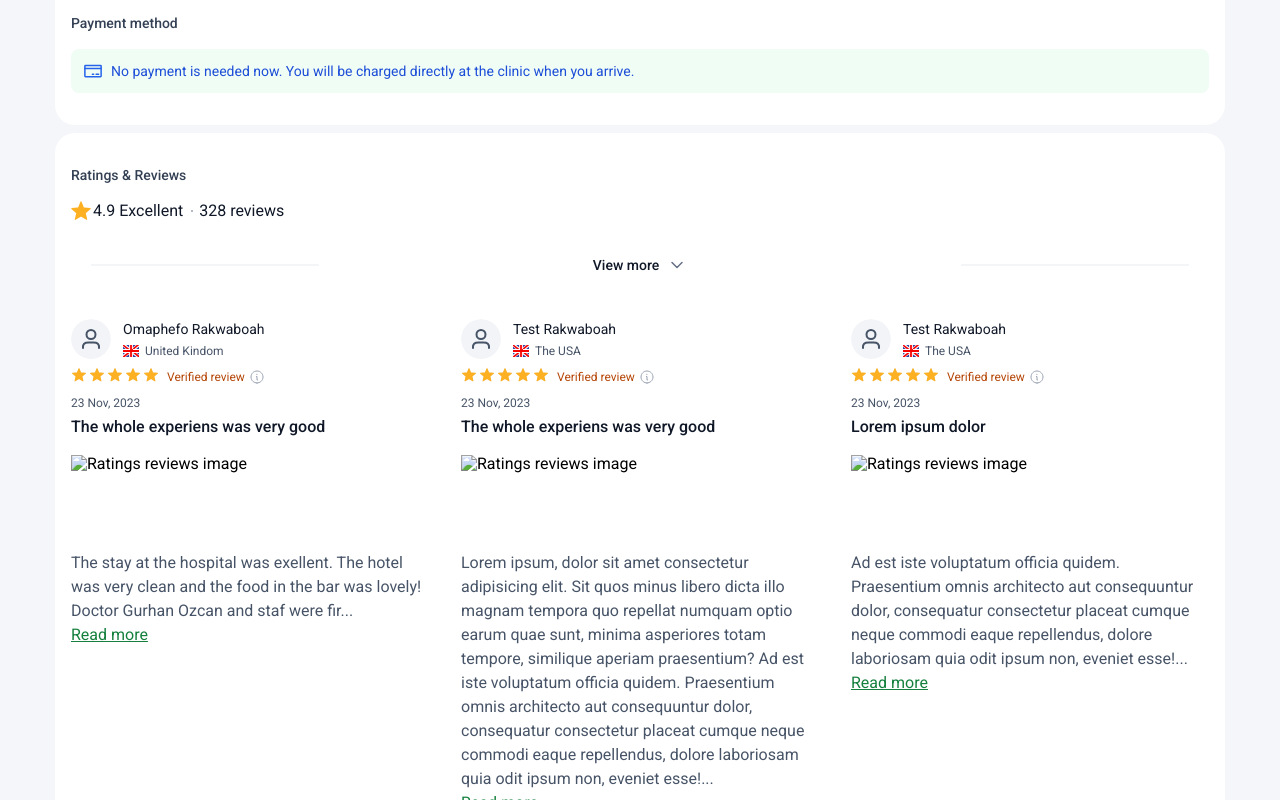
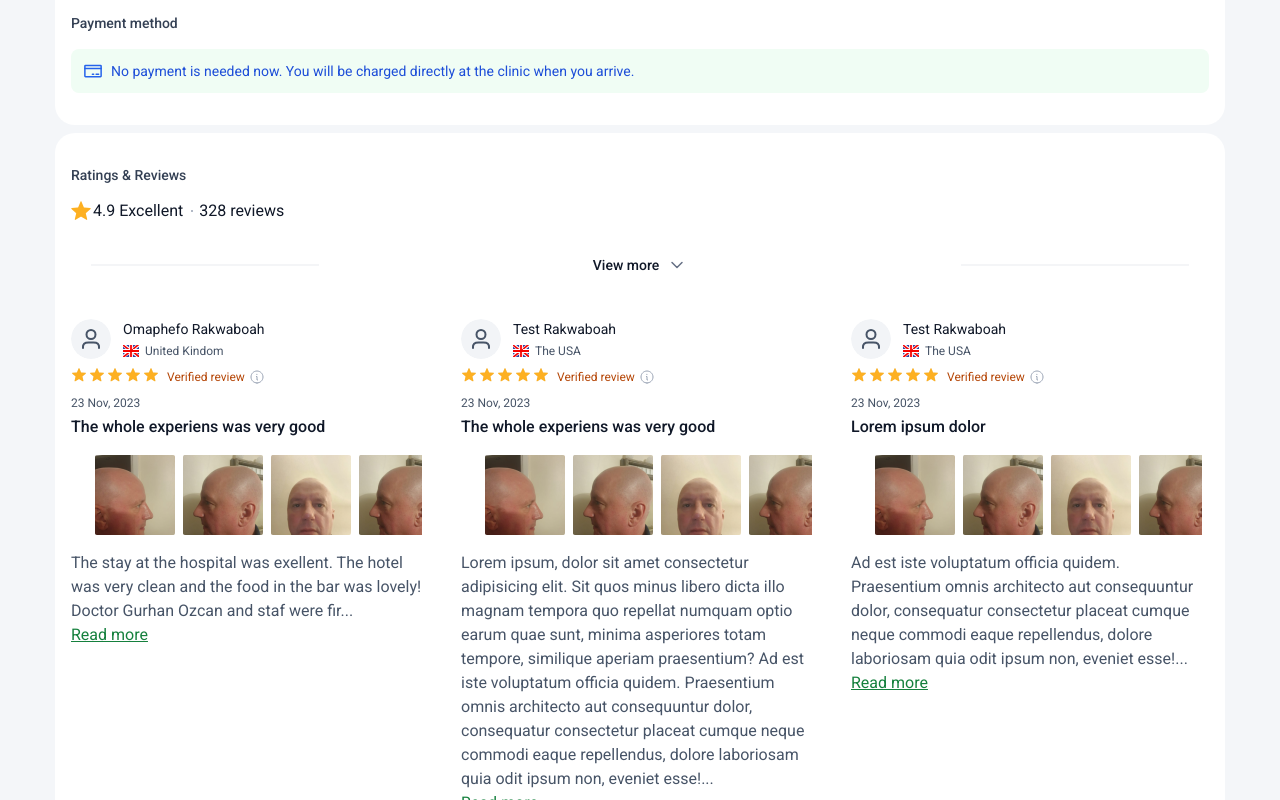
Before and after one commit to TarasDovzhenkoUa/test-bookimed, a website: page index.html in a window 1280 px wide. Shown: the part 1369-2169 px from the top of the page. Drawn offline with nearby package versions, Linux system fonts and the light colour scheme; the site is published under a folder, as on GitHub Pages, so addresses that start at the root find nothing.

Commit message:
fix image folder

```diff
--- a/index.html
+++ b/index.html
@@ -199,7 +199,7 @@
                         <path d="M49.1041 3.52912C48.8861 2.67279 48.0145 2.15335 47.1638 2.39269C31.6167 6.76721 18.2759 16.8676 9.85004 30.6926C1.14623 44.9736 -1.62164 62.0943 2.13882 78.3904C5.89928 94.6865 15.8893 108.863 29.9707 117.886C44.0522 126.909 61.1062 130.062 77.4828 126.669C93.8594 123.277 108.257 113.608 117.595 99.7336C126.933 85.8589 130.469 68.8802 127.446 52.4313C124.423 35.9825 115.081 21.3705 101.42 11.7226C88.1951 2.38289 71.9397 -1.58626 55.9342 0.575799C55.0585 0.69409 54.4649 1.51706 54.605 2.38953C54.7452 3.26201 55.566 3.85348 56.4418 3.73634C71.6214 1.70619 87.0322 5.47918 99.5739 14.3365C112.552 23.5019 121.427 37.3834 124.298 53.0098C127.17 68.6362 123.811 84.766 114.94 97.947C106.07 111.128 92.3915 120.313 76.8337 123.536C61.2759 126.759 45.0746 123.764 31.6972 115.192C18.3198 106.62 8.82932 93.1521 5.25688 77.6709C1.68444 62.1896 4.31392 45.9249 12.5825 32.358C20.5732 19.2471 33.2167 9.66225 47.9536 5.4948C48.8039 5.25434 49.3221 4.38546 49.1041 3.52912Z" fill="#15803D"/>
                     </svg>
                     <div class="clinic-card__img">
-                        <img src="/images/ava.png" alt="clinic image">
+                        <img src="images/ava.png" alt="clinic image">
                     </div>
                     <div class="clinic-card__img-text">
                         99% Recommended
@@ -272,7 +272,7 @@
                 </div>
                 <div class="doctor-card__author">
                     <div class="doctor-card__author-img">
-                        <img src="/images/image (7).png" alt="Doctor avatar">
+                        <img src="images/image (7).png" alt="Doctor avatar">
                         <div class="doctor-card__author-img-decor">
                             <svg width="16" height="15" viewbox="0 0 16 15" fill="none" xmlns="http://www.w3.org/2000/svg">
                                 <g clip-path="url(#clip0_2734_121547)">
@@ -610,7 +610,7 @@
                                     The whole experiens was very good
                                 </div>
                                 <div class="ratings-reviews__slide-img">
-                                    <img src="/images/images.png" alt="Ratings reviews image">
+                                    <img src="images/images.png" alt="Ratings reviews image">
                                 </div>
                                 <div class="ratings-reviews__slide-text">
                                     The stay at the hospital was exellent. The hotel was very clean and the food in the bar was lovely! Doctor Gurhan Ozcan and staf were fir...
@@ -753,7 +753,7 @@
                                     The whole experiens was very good
                                 </div>
                                 <div class="ratings-reviews__slide-img">
-                                    <img src="/images/images.png" alt="Ratings reviews image">
+                                    <img src="images/images.png" alt="Ratings reviews image">
                                 </div>
                                 <div class="ratings-reviews__slide-text">
                                     Lorem ipsum, dolor sit amet consectetur adipisicing elit. Sit quos minus libero dicta illo magnam tempora quo repellat numquam optio earum quae sunt, minima asperiores totam tempore, similique aperiam praesentium?
@@ -897,7 +897,7 @@
                                     Lorem ipsum dolor
                                 </div>
                                 <div class="ratings-reviews__slide-img">
-                                    <img src="/images/images.png" alt="Ratings reviews image">
+                                    <img src="images/images.png" alt="Ratings reviews image">
                                 </div>
                                 <div class="ratings-reviews__slide-text">
                                     Ad est iste voluptatum officia quidem. Praesentium omnis architecto aut consequuntur dolor, consequatur consectetur placeat cumque neque commodi eaque repellendus, dolore laboriosam quia odit ipsum non, eveniet esse!...
```
